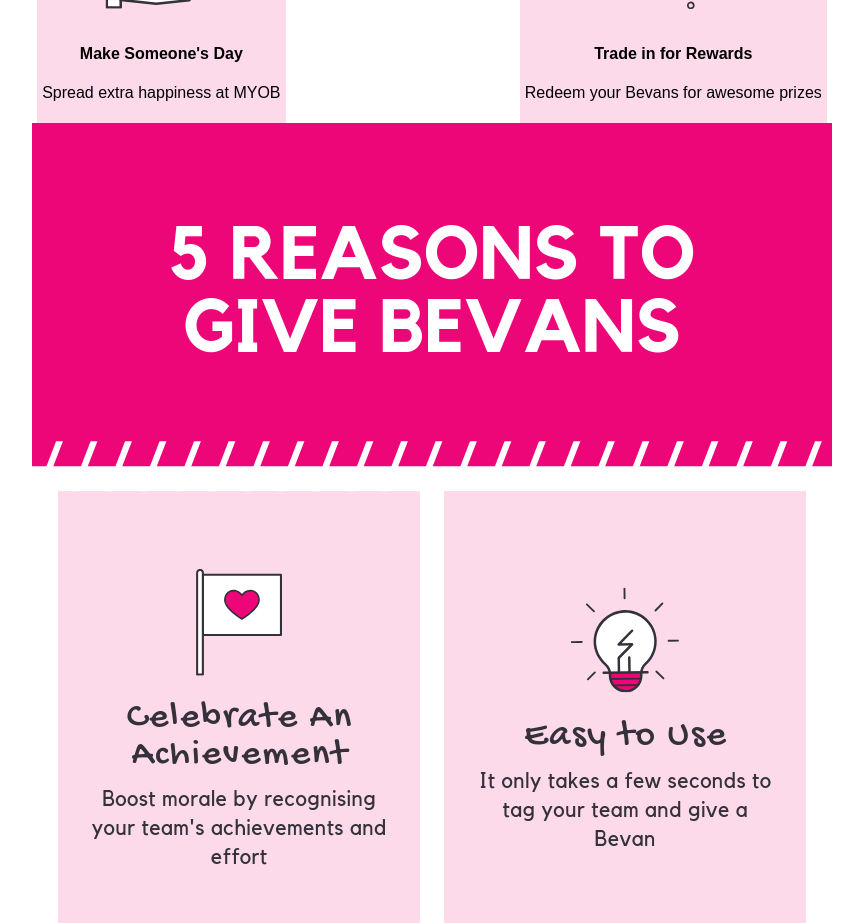
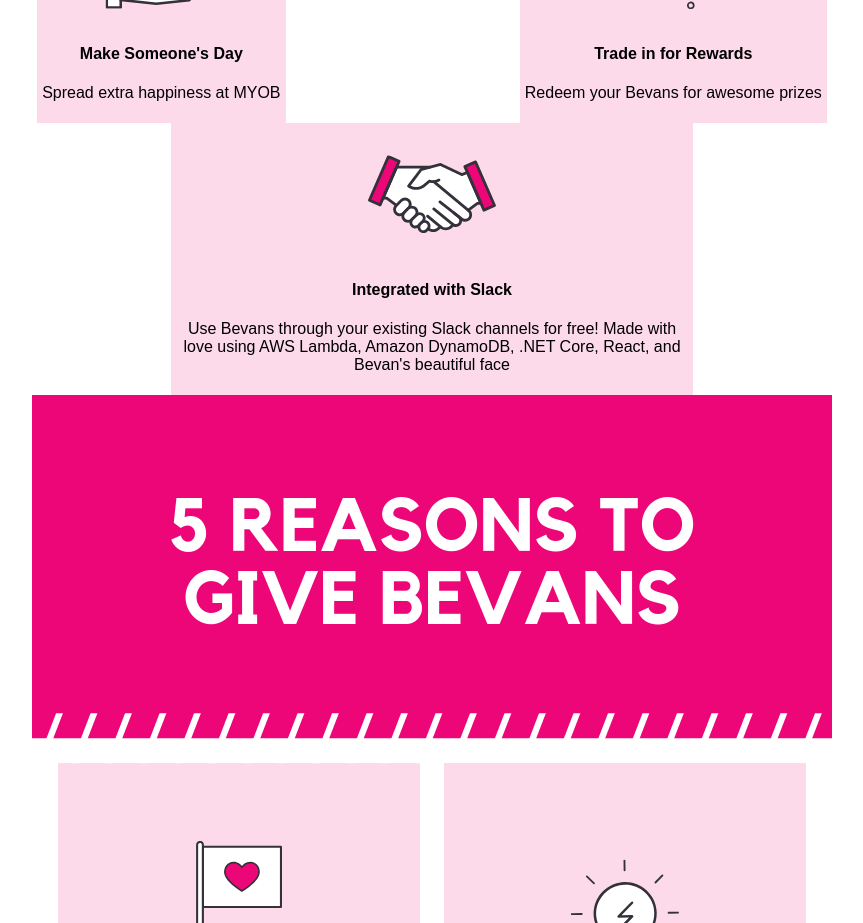
Before and after one commit to romanom/hey-bevan, a React app in the folder frontend/: page / in a window 1280 px wide. Shown: the part 980-1903 px from the top of the page, without its empty margins (208-1071 px from the left). Built offline with nearby package versions, Linux system fonts and the light colour scheme.

Commit message:
Added Slack Card

```diff
--- a/frontend/src/components/home.js
+++ b/frontend/src/components/home.js
@@ -4,6 +4,7 @@
 import Easy from "./images/reason-easy.png"
 import Happy from "./images/reason-happiness.png"
 import Rewards from "./images/reason-rewards.png"
+import Slack from "./images/reason-slack.png"
 import ReasonsWhyImage from "./images/BevansReasons.png";
 import RewardsPoster from "./images/BevanRewards.png";
 import "./styles/home.css";
@@ -52,6 +53,13 @@
                             <p>Redeem your Bevans for awesome prizes</p>
                         </div>
                     </div>
+                    <div className="reason-card">
+                        <img src={Slack} alt="Slack Icon" />
+                        <div class="container">
+                            <h4><b>Integrated with Slack</b></h4>
+                            <p>Use Bevans through your existing Slack channels for free! Made with love using AWS Lambda, Amazon DynamoDB, .NET Core, React, and Bevan's beautiful face</p>
+                        </div>
+                    </div>
                 </div>
                 <div className="ReasonsWhyPoster">
                     <img id="reasonsWhyImage"
```
